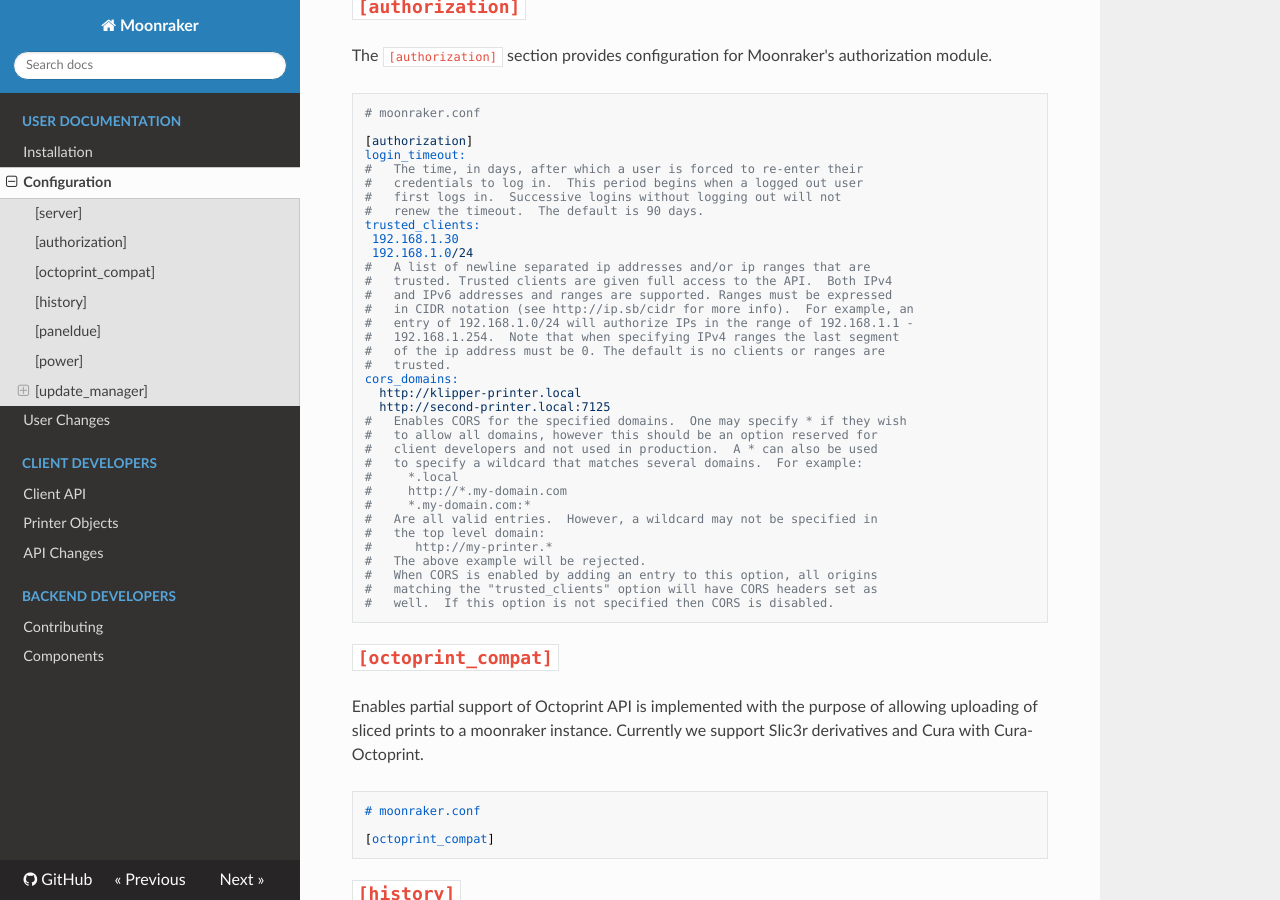
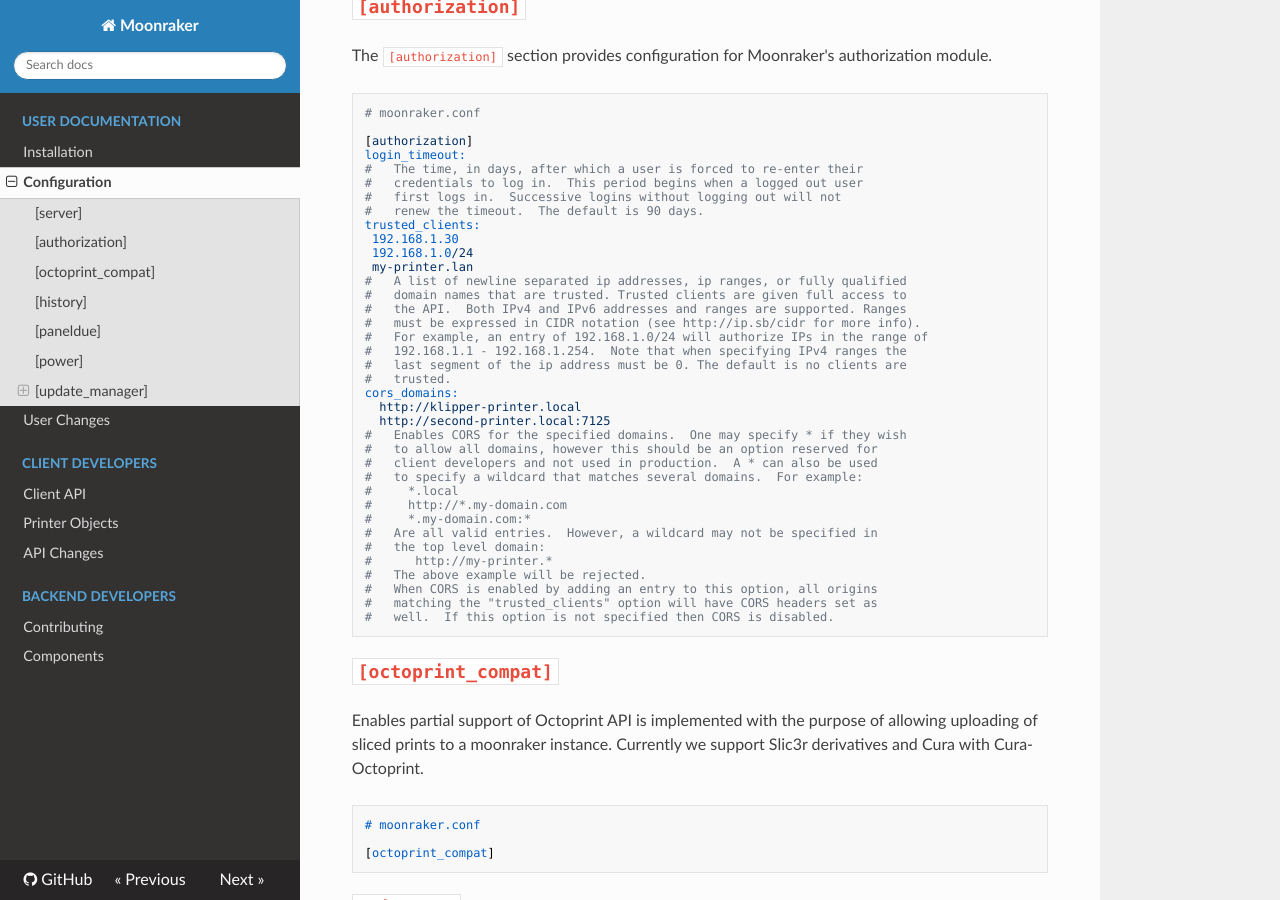
Before and after one commit to Marirossibn/moonraker, an MkDocs documentation site: the page built from docs/configuration.md, in a window 1280 px wide and 900 px high, scrolled down 936 px. Built offline with MkDocs 1.6.1, drawn with Linux system fonts in a browser that asks for light colours; nearby versions of some CDN libraries.

Commit message:
docs:  update authorization documentation
The "trusted_clients" option now supports fqdns (full qualified domain names).

Signed-off-by:  Eric Callahan <arksine.code@gmail.com>

```diff
--- a/docs/configuration.md
+++ b/docs/configuration.md
@@ -68,13 +68,14 @@
 trusted_clients:
  192.168.1.30
  192.168.1.0/24
-#   A list of newline separated ip addresses and/or ip ranges that are
-#   trusted. Trusted clients are given full access to the API.  Both IPv4
-#   and IPv6 addresses and ranges are supported. Ranges must be expressed
-#   in CIDR notation (see http://ip.sb/cidr for more info).  For example, an
-#   entry of 192.168.1.0/24 will authorize IPs in the range of 192.168.1.1 -
-#   192.168.1.254.  Note that when specifying IPv4 ranges the last segment
-#   of the ip address must be 0. The default is no clients or ranges are
+ my-printer.lan
+#   A list of newline separated ip addresses, ip ranges, or fully qualified
+#   domain names that are trusted. Trusted clients are given full access to
+#   the API.  Both IPv4 and IPv6 addresses and ranges are supported. Ranges
+#   must be expressed in CIDR notation (see http://ip.sb/cidr for more info).
+#   For example, an entry of 192.168.1.0/24 will authorize IPs in the range of
+#   192.168.1.1 - 192.168.1.254.  Note that when specifying IPv4 ranges the
+#   last segment of the ip address must be 0. The default is no clients are
 #   trusted.
 cors_domains:
   http://klipper-printer.local
```
